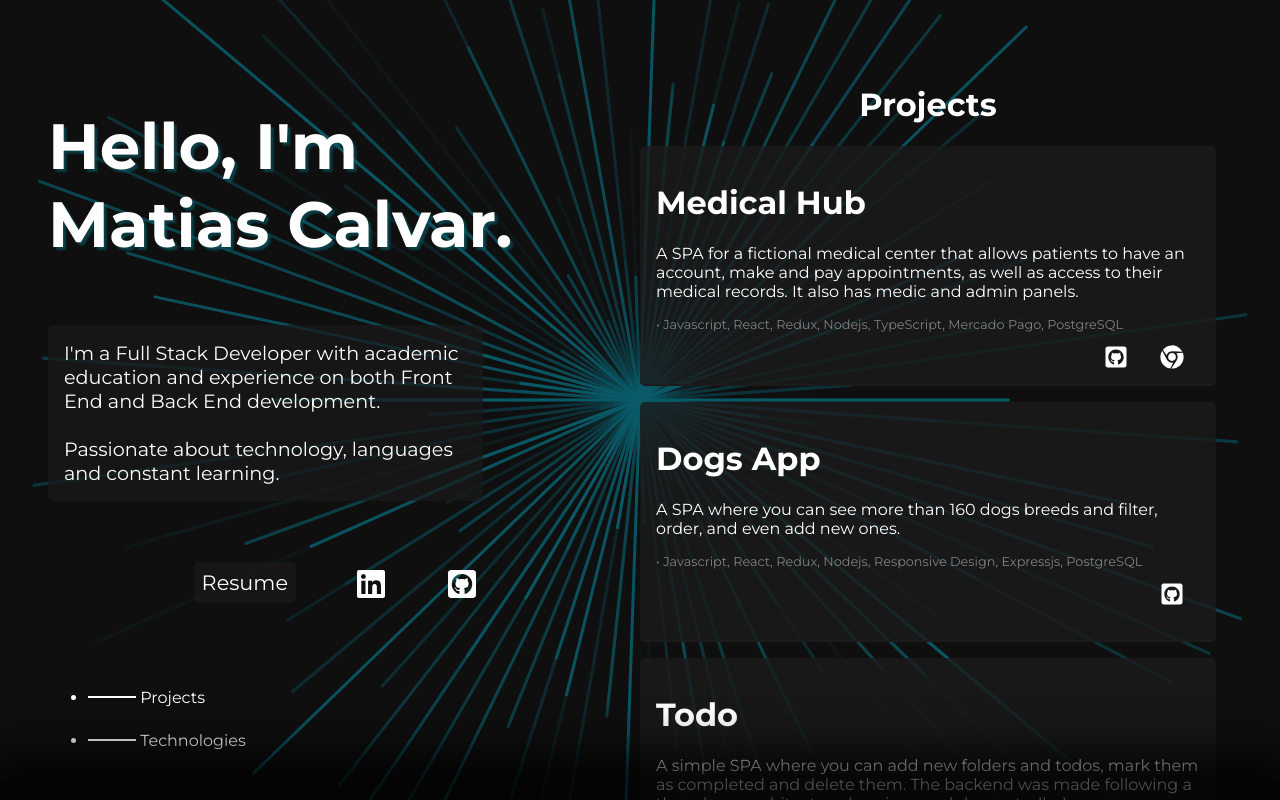
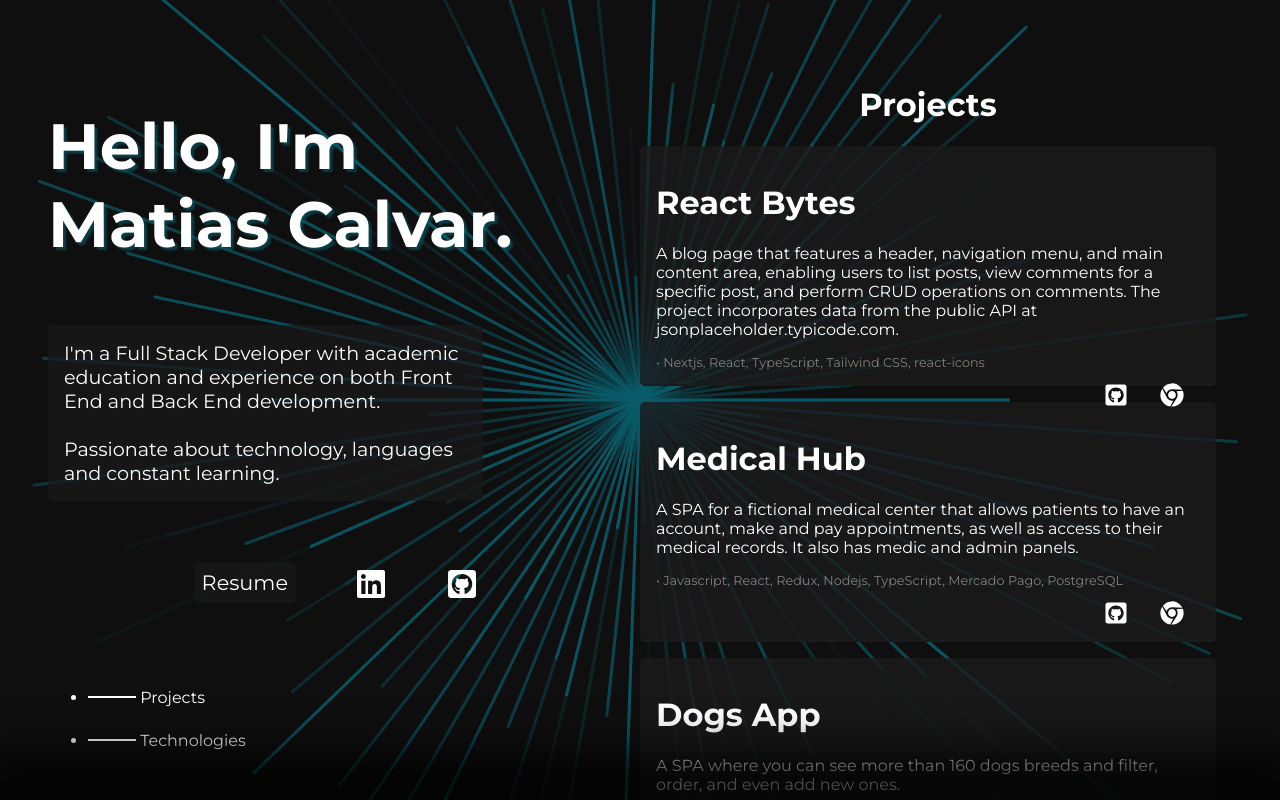
Before and after one commit to matiascalvar/matiascalvar.github.io, a React (Create React App) app: page / in a window 1280 px wide. Shown: the top 800 px of the page. Built offline with nearby package versions, Linux system fonts and the light colour scheme.

Commit message:
Update Projects.jsx

```diff
--- a/src/components/Projects/Projects.jsx
+++ b/src/components/Projects/Projects.jsx
@@ -4,6 +4,18 @@ import Tech from "./Tech/Tech";
 
 function Projects() {
   const listOfProjects = [
+     {
+      name: "React Bytes",
+      description:
+        "A blog page that features a header, navigation menu, and main content area, enabling users to list posts, view comments for a specific post, and perform CRUD operations on comments. The project incorporates data from the public API at jsonplaceholder.typicode.com.",
+      technologies: [
+        "• Nextjs, React, TypeScript, Tailwind CSS, react-icons",
+      ],
+      urls: [
+        "https://github.com/matiascalvar/blogpage-challenge",
+        "https://react-bytes.vercel.app/",
+      ],
+    },
     {
       name: "Medical Hub",
       description:
```
